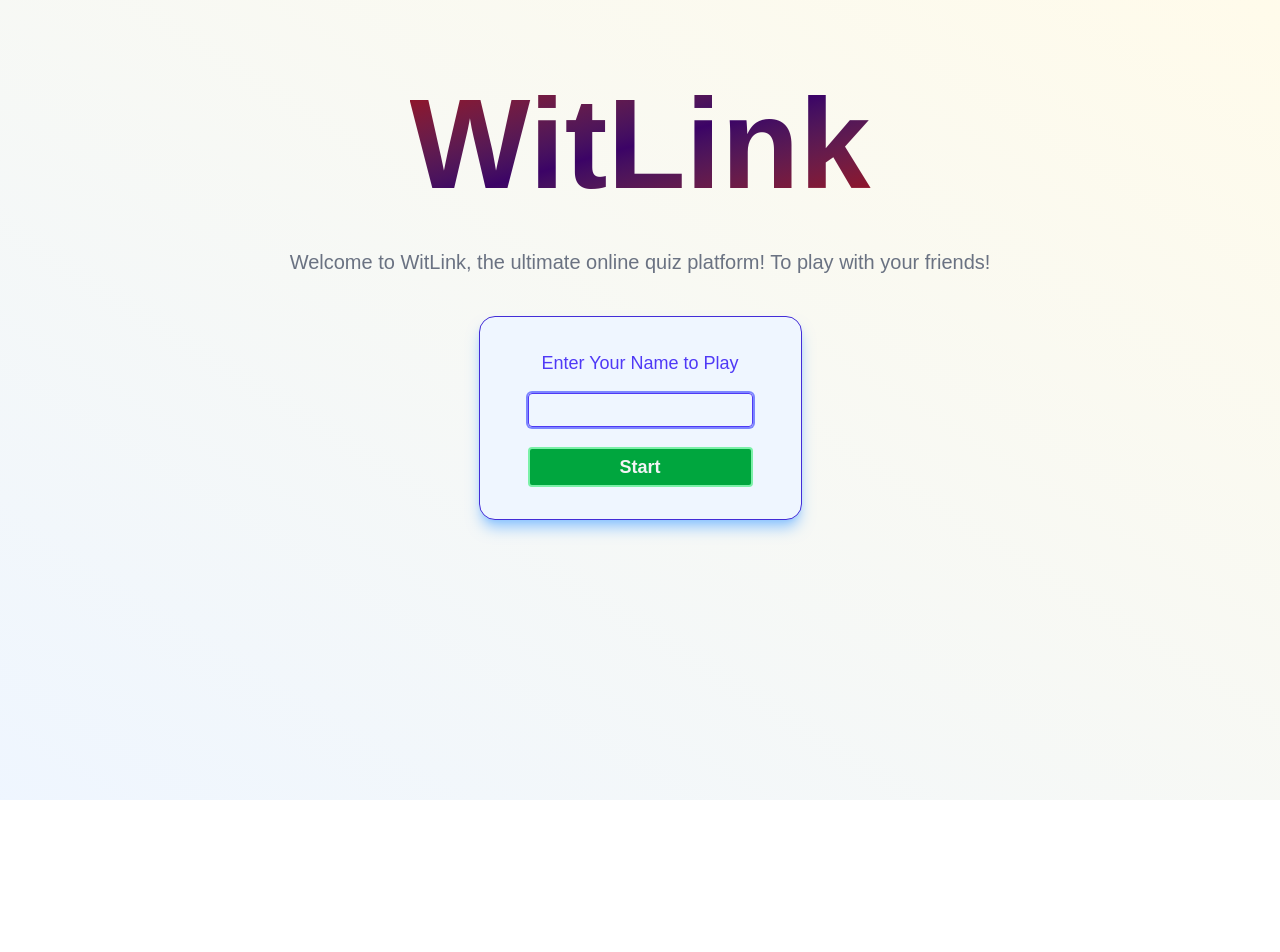
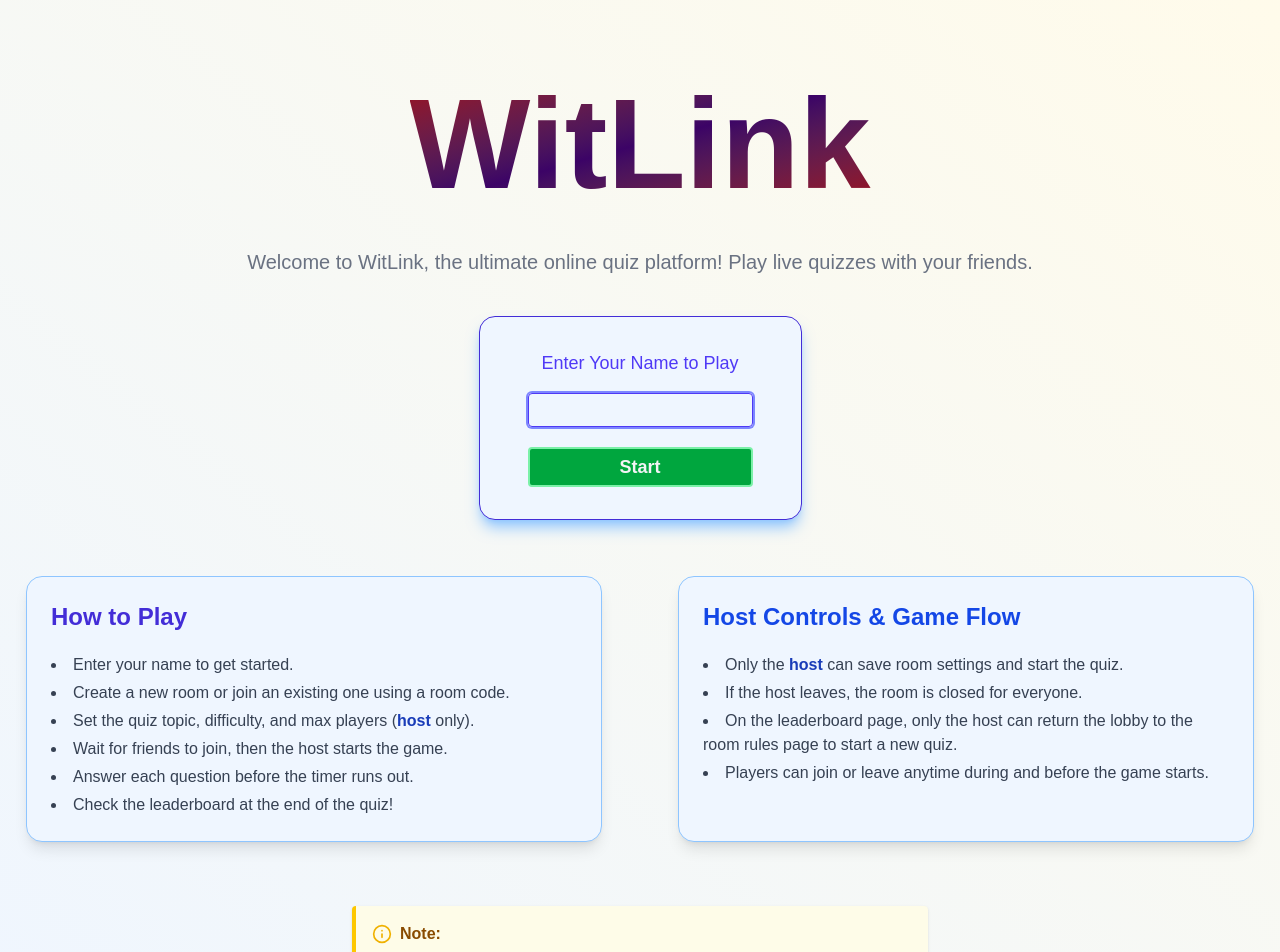
Before and after one commit to daanish04/witlink-fe, a Next.js app: page / in a window 1280 px wide. Shown: the top 952 px of the page. Before the commit the page ends 800 px from the top, so only its background shows below. Built offline with nearby package versions, Linux system fonts and the light colour scheme; a web font is replaced by a local one.

Commit message:
home page guides

```diff
--- a/app/page.js
+++ b/app/page.js
@@ -3,6 +3,7 @@
 import PlayerNamePage from "@/components/PlayerNamePage";
 import SetGamePage from "@/components/SetGamePage";
 import { useSocket } from "@/contexts/SocketContext";
+import { Info } from "lucide-react";
 // import ChatPage from "@/components/chatPage";
 import React, { useState } from "react";
 
@@ -17,10 +18,71 @@ const Home = () => {
           WitLink
         </h1>
         <p className="text-xl text-gray-500">
-          Welcome to WitLink, the ultimate online quiz platform! To play with
-          your friends!
+          Welcome to WitLink, the ultimate online quiz platform! Play live
+          quizzes with your friends.
         </p>
-        {player === "" ? <PlayerNamePage /> : <SetGamePage player={player} />}
+
+        {/* PlayerName/SetGamePage at the top */}
+        <div className="w-full flex justify-center">
+          {player === "" ? <PlayerNamePage /> : <SetGamePage player={player} />}
+        </div>
+
+        {/* Guide boxes in a flex row */}
+        <div className="w-full flex flex-col md:flex-row justify-center items-stretch gap-6 mt-4">
+          {/* How to Play Box */}
+          <div className="flex-1 bg-blue-50 border border-blue-300 rounded-2xl shadow-lg p-6 flex flex-col gap-3 min-w-[260px] max-w-xl mx-auto">
+            <h2 className="text-2xl font-bold text-indigo-700 mb-2">
+              How to Play
+            </h2>
+            <ul className="list-disc list-inside text-gray-700 text-md space-y-1">
+              <li>Enter your name to get started.</li>
+              <li>
+                Create a new room or join an existing one using a room code.
+              </li>
+              <li>
+                Set the quiz topic, difficulty, and max players (
+                <span className="font-semibold text-blue-800">host</span> only).
+              </li>
+              <li>Wait for friends to join, then the host starts the game.</li>
+              <li>Answer each question before the timer runs out.</li>
+              <li>Check the leaderboard at the end of the quiz!</li>
+            </ul>
+          </div>
+          {/* Host Controls Box */}
+          <div className="flex-1 bg-blue-50 border border-blue-300 rounded-2xl shadow-lg p-6 flex flex-col gap-3 min-w-[260px] max-w-xl mx-auto">
+            <h2 className="text-2xl font-bold text-blue-700 mb-2">
+              Host Controls & Game Flow
+            </h2>
+            <ul className="list-disc list-inside text-gray-700 text-md space-y-1">
+              <li>
+                Only the{" "}
+                <span className="font-semibold text-blue-800">host</span> can
+                save room settings and start the quiz.
+              </li>
+              <li>If the host leaves, the room is closed for everyone.</li>
+              <li>
+                On the leaderboard page, only the host can return the lobby to
+                the room rules page to start a new quiz.
+              </li>
+              <li>
+                Players can join or leave anytime during and before the game
+                starts.
+              </li>
+            </ul>
+          </div>
+        </div>
+
+        {/* Warning about free server */}
+        <div className="w-full max-w-xl mb-5 bg-yellow-50 border-l-4 border-yellow-400 text-yellow-800 p-4 rounded shadow mt-6">
+          <div className="flex items-center gap-2 mb-1">
+            <Info className="font-semibold h-5 w-5 text-yellow-500" />
+            <span className="font-semibold">Note:</span>
+          </div>
+          <span className="text-sm">
+            This site is hosted on a free server. You may experience slow starts
+            or brief delays, especially when starting out. Please be patient!
+          </span>
+        </div>
       </div>
     </div>
   );
```
